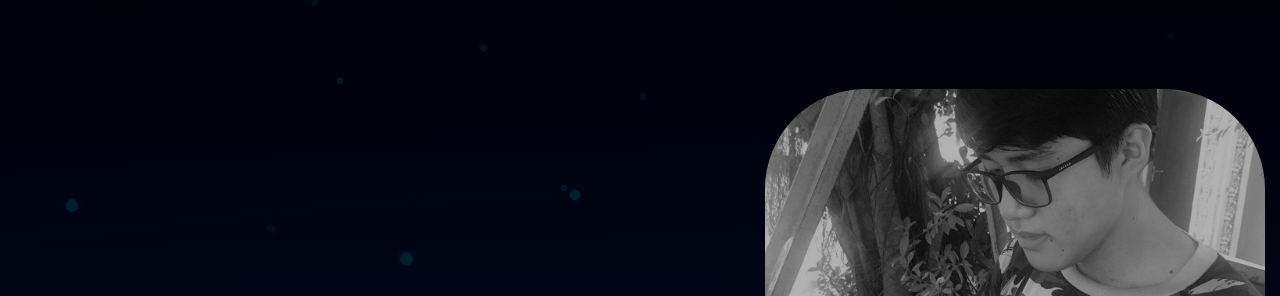
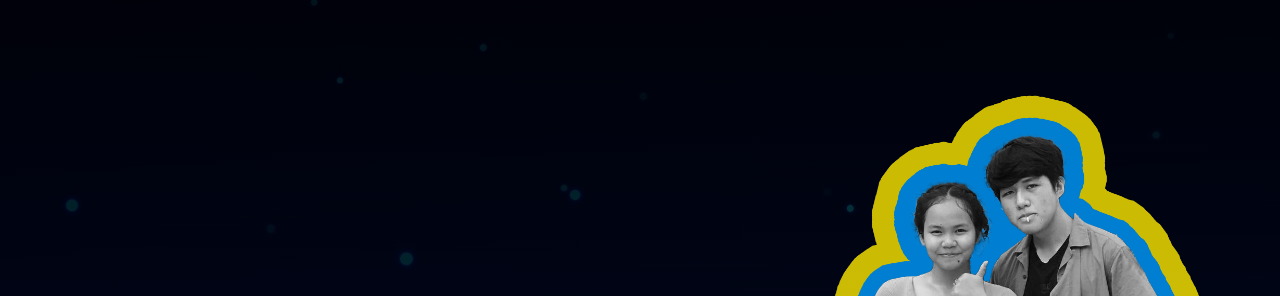
Before and after one commit to Younith/Younith.github.io, a plain HTML site: page index.html in a window 1280 px wide. Shown: the part 56-352 px from the top of the page. Drawn offline with Linux system fonts and the light colour scheme.

Commit message:
feat: profile-img change

```diff
--- a/index.html
+++ b/index.html
@@ -36,7 +36,7 @@
                         This is a showcase project for a landing page by <strong>Mr.Eng Younith</strong>, submitted to <strong>Mr.But Chomroeun</strong>
                     </div>
                 </div>
-                <img src="img/me.jpg" alt="">
+                <img src="img/me-nea-grey.png" alt="">
             </div>
 
             <div class="project-button-container">
--- a/styles/style.css
+++ b/styles/style.css
@@ -148,7 +148,8 @@
     width: 500px;
     height: 500px;
     border-radius: 100px;
-    filter: grayscale(100%) brightness(70%);
+    opacity: 100%;
+    /* filter: grayscale(100%) brightness(100%); */
 }
 .splash-text strong {
     color: yellow;
```
Also changed, not shown: img/me-nea-grey.png (added), img/me-nea-no-bg.png (added), img/me-nea.JPG (added), img/me-v2-no-bg.png (added), img/me-v2.jpg (added).
